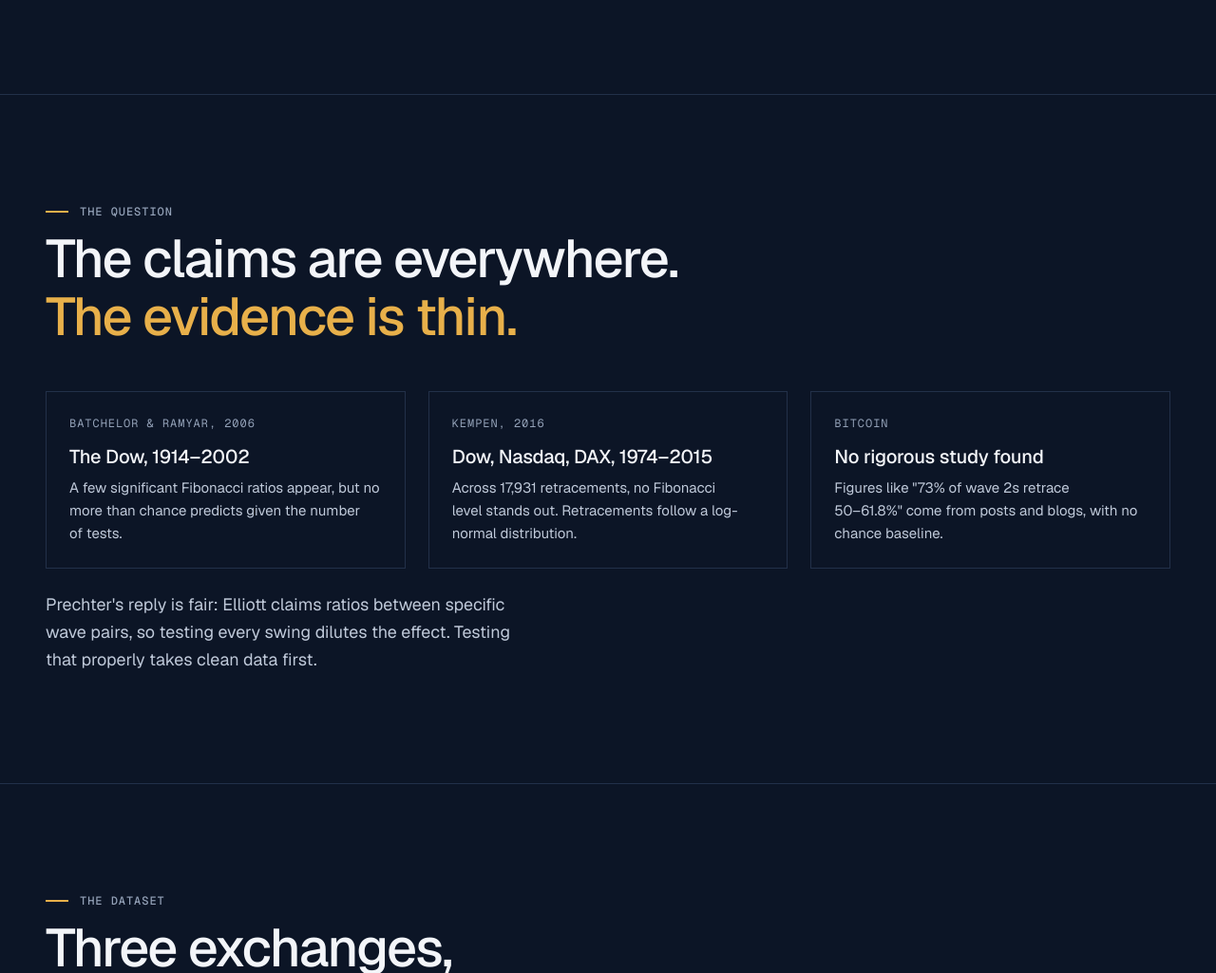
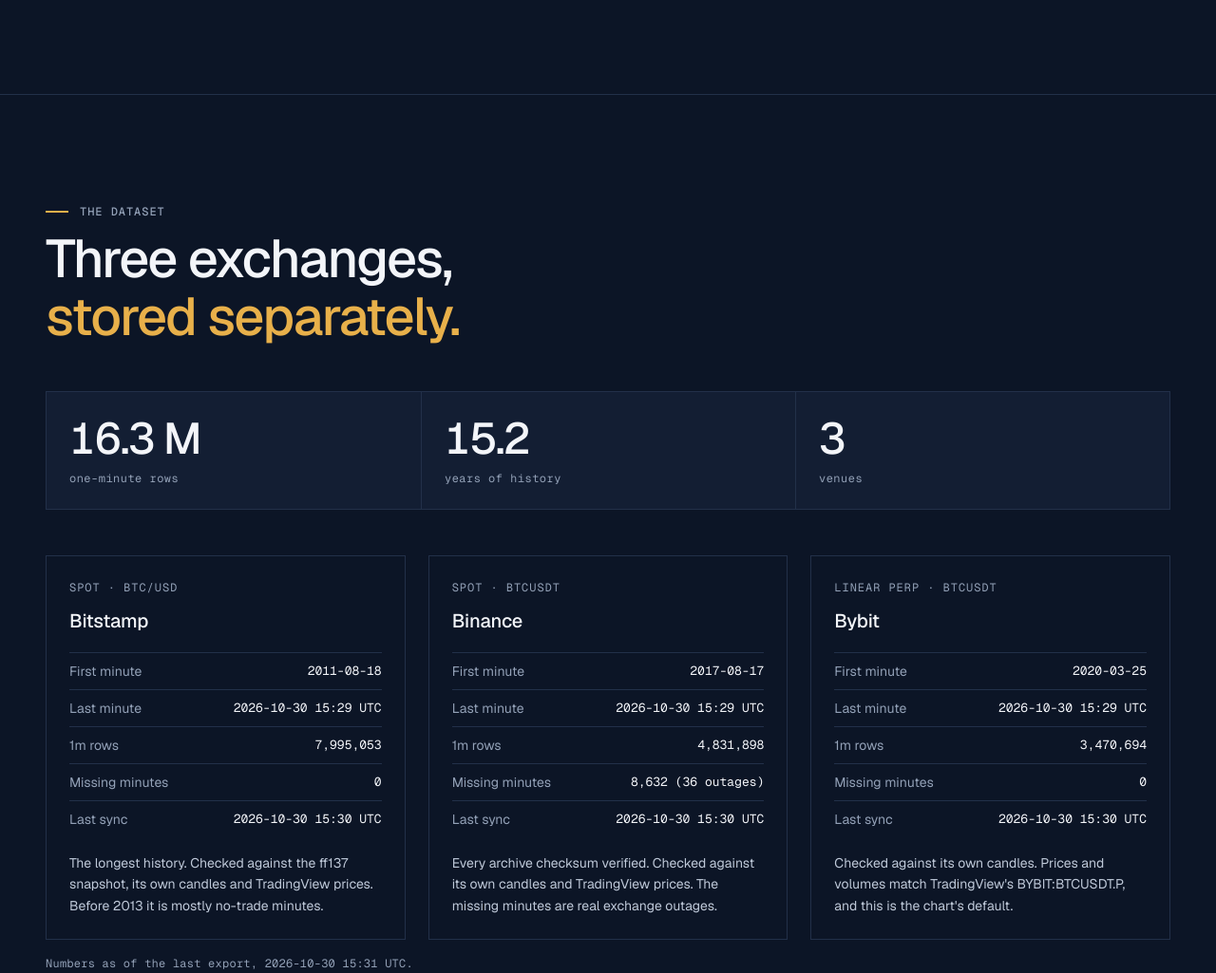
Before and after one commit to tomasz-czarnecki/elliott-yaga-sh, a plain HTML site: page site/index.html in a window 1280 px wide. Shown: the part 703-1728 px from the top of the page at 95% size. Drawn offline with nearby package versions, Linux system fonts and the light colour scheme.

Commit message:
Landing: drop 'The question' section

```diff
--- a/site/index.html
+++ b/site/index.html
@@ -65,31 +65,6 @@
           </a>
           <figcaption>Bitstamp BTC/USD since <span data-history="from">...</span>. One candle per month, log scale. Open the chart for every bar.</figcaption>
         </figure>
-      </div>
-    </section>
-
-    <section class="section">
-      <div class="section-inner">
-        <div class="eyebrow"><span class="eyebrow-bar"></span>The question</div>
-        <h2>The claims are everywhere. <span class="accent">The evidence is thin.</span></h2>
-        <div class="card-grid">
-          <article class="card">
-            <p class="card-kicker">Batchelor &amp; Ramyar, 2006</p>
-            <h3>The Dow, 1914–2002</h3>
-            <p>A few significant Fibonacci ratios appear, but no more than chance predicts given the number of tests.</p>
-          </article>
-          <article class="card">
-            <p class="card-kicker">Kempen, 2016</p>
-            <h3>Dow, Nasdaq, DAX, 1974–2015</h3>
-            <p>Across 17,931 retracements, no Fibonacci level stands out. Retracements follow a log-normal distribution.</p>
-          </article>
-          <article class="card">
-            <p class="card-kicker">Bitcoin</p>
-            <h3>No rigorous study found</h3>
-            <p>Figures like "73% of wave 2s retrace <span class="nowrap">50–61.8%</span>" come from posts and blogs, with no chance baseline.</p>
-          </article>
-        </div>
-        <p class="lead">Prechter's reply is fair: Elliott claims ratios between specific wave pairs, so testing every swing dilutes the effect. Testing that properly takes clean data first.</p>
       </div>
     </section>
 
```
